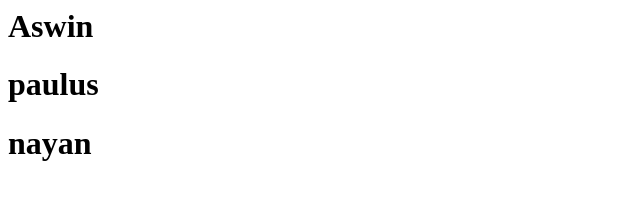
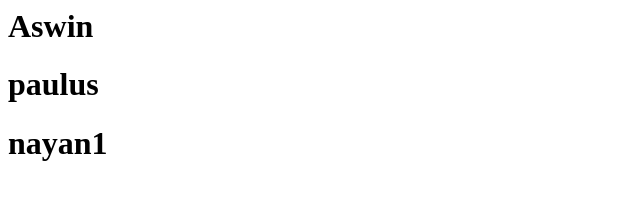
Before and after one commit to aswin191/uaspwl, a plain HTML site: page index.html in a window 1280 px wide. Shown: the full height of the page, 0-640 px from the left. Drawn offline with Linux system fonts and the light colour scheme.

Commit message:
Update index.html

```diff
--- a/index.html
+++ b/index.html
@@ -1,3 +1,3 @@
 <h1>Aswin</h1>
 <h1>paulus</h1>
-<h1>nayan</h1>
+<h1>nayan1</h1>
```
